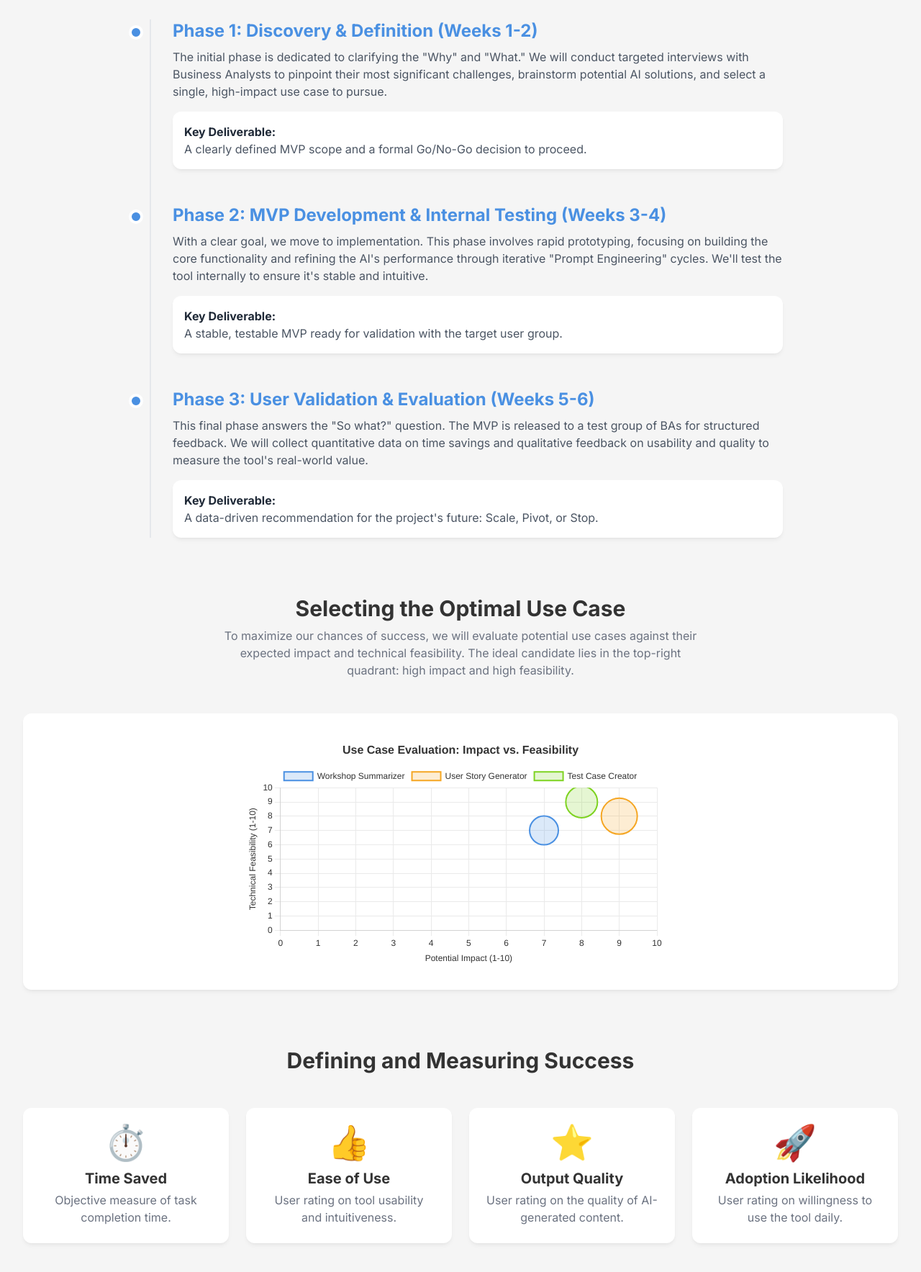
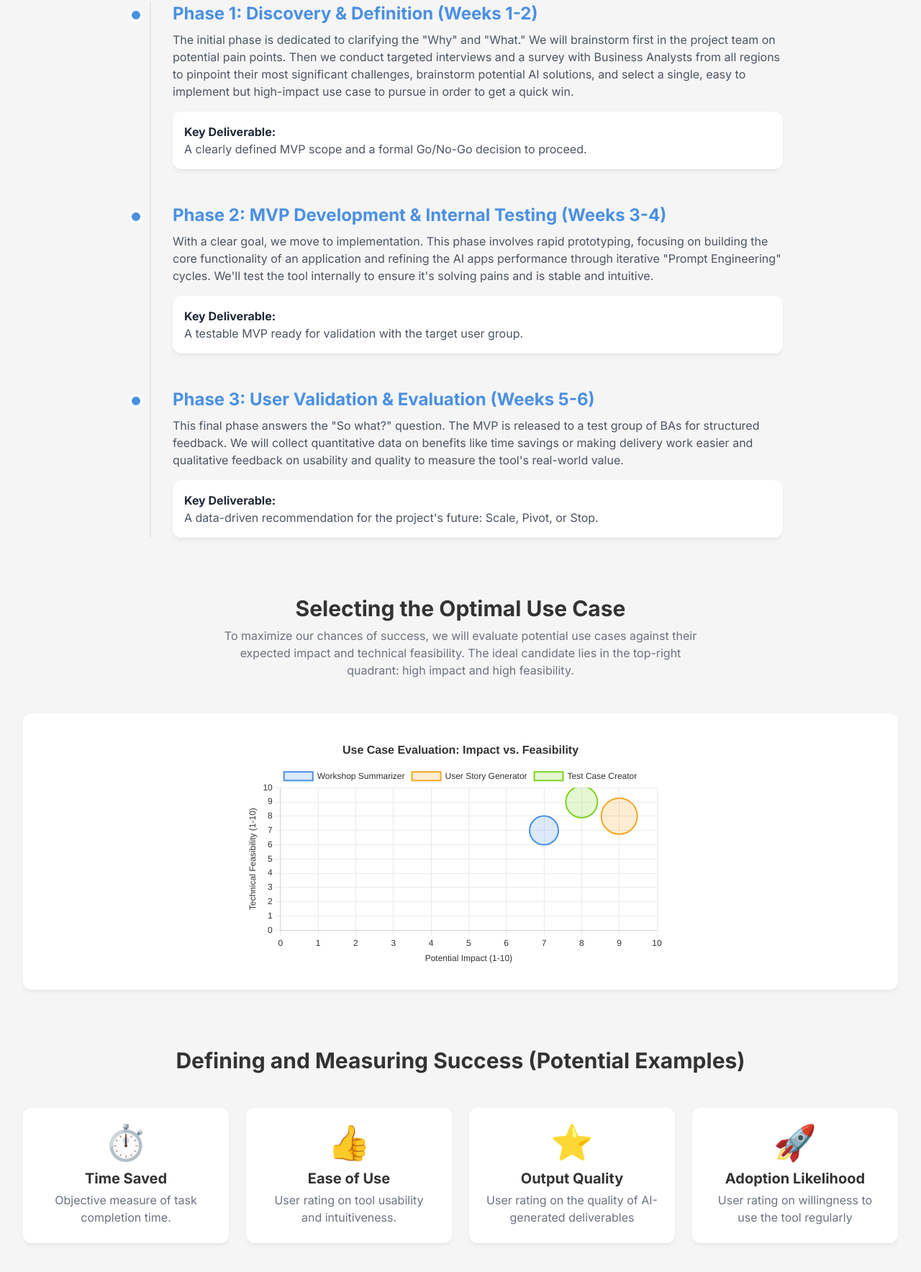
Before and after one commit to renekaufmann01/poc-infographic, a plain HTML site: page index.html in a window 1280 px wide. Shown: the part 1009-2776 px from the top of the page at 72% size. Drawn offline with nearby package versions, Linux system fonts and the light colour scheme.

Commit message:
Update index.html

````diff
--- a/index.html
+++ b/index.html
@@ -1,9 +1,3 @@
-Of course. I will transform the provided "6-Week Plan: GenAI PoC for Business Analysis Efficiency" report into a comprehensive, single-page interactive web application.
-
-The application will be structured as a narrative journey, guiding the user from understanding the core problem to exploring the agile plan, the evaluation criteria, and the final decision framework. This design prioritizes user understanding and engagement over a simple linear representation of the report. I will use a clean, professional color palette and interactive charts to make the information both accessible and compelling.
-
-Here is the interactive web application.
-
 \<immersive id="spa\_genai\_poc\_plan\_v2" type="code"title="Interactive SPA: 6-Week GenAI PoC Plan"\>
 
 ```html
@@ -12,7 +6,7 @@ Here is the interactive web application.
 <head>
     <meta charset="UTF-8">
     <meta name="viewport" content="width=device-width, initial-scale=1.0">
-    <title>Interactive SPA: 6-Week GenAI PoC Plan</title>
+    <title>Example Plan: 6-Week GenAI PoC Sprint</title>
     <script src="https://cdn.tailwindcss.com"></script>
     <script src="https://cdn.jsdelivr.net/npm/chart.js"></script>
     <link rel="preconnect" href="https://fonts.googleapis.com">
@@ -88,7 +82,7 @@ Here is the interactive web application.
 
             <section id="problem">
                 <h2 class="text-3xl font-bold text-center mb-2">The Core Challenge</h2>
-                <p class="text-center text-gray-500 max-w-2xl mx-auto mb-12">Business Analysts in complex Life Science projects spend significant time on manual, repetitive tasks. This PoC aims to alleviate these key pain points to unlock higher productivity and strategic focus.</p>
+                <p class="text-center text-gray-500 max-w-2xl mx-auto mb-12">Business Analysts in complex Life Science digital projects spend significant time on manual, repetitive tasks or tasks that demand to process different data sources for analysis or deliverable creation.  The Zifo Consulting team was tasked with running a PoC which aims to alleviate these key pain points to unlock higher productivity and strategic focus.</p>
                 <div class="card p-6 md:p-8">
                     <div class="chart-container">
                         <canvas id="painPointChart"></canvas>
@@ -103,7 +97,7 @@ Here is the interactive web application.
                     <div class="space-y-12">
                         <div class="relative pl-12 timeline-item">
                             <h3 class="text-2xl font-bold text-[#4A90E2]">Phase 1: Discovery & Definition (Weeks 1-2)</h3>
-                            <p class="text-gray-600 mt-2 mb-4">The initial phase is dedicated to clarifying the "Why" and "What." We will conduct targeted interviews with Business Analysts to pinpoint their most significant challenges, brainstorm potential AI solutions, and select a single, high-impact use case to pursue.</p>
+                            <p class="text-gray-600 mt-2 mb-4">The initial phase is dedicated to clarifying the "Why" and "What." We will brainstorm first in the project team on potential pain points. Then we conduct targeted interviews and a survey with Business Analysts from all regions to pinpoint their most significant challenges, brainstorm potential AI solutions, and select a single, easy to implement but high-impact use case to pursue in order to get a quick win.</p>
                             <div class="card p-4 bg-gray-50">
                                 <p class="font-semibold text-gray-800">Key Deliverable:</p>
                                 <p class="text-gray-600">A clearly defined MVP scope and a formal Go/No-Go decision to proceed.</p>
@@ -112,16 +106,16 @@ Here is the interactive web application.
 
                         <div class="relative pl-12 timeline-item">
                             <h3 class="text-2xl font-bold text-[#4A90E2]">Phase 2: MVP Development & Internal Testing (Weeks 3-4)</h3>
-                            <p class="text-gray-600 mt-2 mb-4">With a clear goal, we move to implementation. This phase involves rapid prototyping, focusing on building the core functionality and refining the AI's performance through iterative "Prompt Engineering" cycles. We'll test the tool internally to ensure it's stable and intuitive.</p>
+                            <p class="text-gray-600 mt-2 mb-4">With a clear goal, we move to implementation. This phase involves rapid prototyping, focusing on building the core functionality of an application and refining the AI apps performance through iterative "Prompt Engineering" cycles. We'll test the tool internally to ensure it's solving pains and is stable and intuitive.</p>
                             <div class="card p-4 bg-gray-50">
                                 <p class="font-semibold text-gray-800">Key Deliverable:</p>
-                                <p class="text-gray-600">A stable, testable MVP ready for validation with the target user group.</p>
+                                <p class="text-gray-600">A testable MVP ready for validation with the target user group.</p>
                             </div>
                         </div>
 
                         <div class="relative pl-12 timeline-item">
                             <h3 class="text-2xl font-bold text-[#4A90E2]">Phase 3: User Validation & Evaluation (Weeks 5-6)</h3>
-                            <p class="text-gray-600 mt-2 mb-4">This final phase answers the "So what?" question. The MVP is released to a test group of BAs for structured feedback. We will collect quantitative data on time savings and qualitative feedback on usability and quality to measure the tool's real-world value.</p>
+                            <p class="text-gray-600 mt-2 mb-4">This final phase answers the "So what?" question. The MVP is released to a test group of BAs for structured feedback. We will collect quantitative data on benefits like time savings or making delivery work easier and qualitative feedback on usability and quality to measure the tool's real-world value.</p>
                             <div class="card p-4 bg-gray-50">
                                 <p class="font-semibold text-gray-800">Key Deliverable:</p>
                                 <p class="text-gray-600">A data-driven recommendation for the project's future: Scale, Pivot, or Stop.</p>
@@ -142,7 +136,7 @@ Here is the interactive web application.
             </section>
 
             <section id="metrics">
-                <h2 class="text-3xl font-bold text-center mb-12">Defining and Measuring Success</h2>
+                <h2 class="text-3xl font-bold text-center mb-12">Defining and Measuring Success (Potential Examples)</h2>
                 <div class="grid grid-cols-1 sm:grid-cols-2 lg:grid-cols-4 gap-6">
                     <div class="card p-6 text-center">
                         <div class="text-[#4A90E2] text-5xl mb-3">⏱️</div>
@@ -157,12 +151,12 @@ Here is the interactive web application.
                     <div class="card p-6 text-center">
                         <div class="text-[#4A90E2] text-5xl mb-3">⭐</div>
                         <h3 class="text-xl font-bold">Output Quality</h3>
-                        <p class="text-gray-500 mt-1">User rating on the quality of AI-generated content.</p>
+                        <p class="text-gray-500 mt-1">User rating on the quality of AI-generated deliverables</p>
                     </div>
                     <div class="card p-6 text-center">
                         <div class="text-[#F5A623] text-5xl mb-3">🚀</div>
                         <h3 class="text-xl font-bold">Adoption Likelihood</h3>
-                        <p class="text-gray-500 mt-1">User rating on willingness to use the tool daily.</p>
+                        <p class="text-gray-500 mt-1">User rating on willingness to use the tool regularly</p>
                     </div>
                 </div>
             </section>
````
